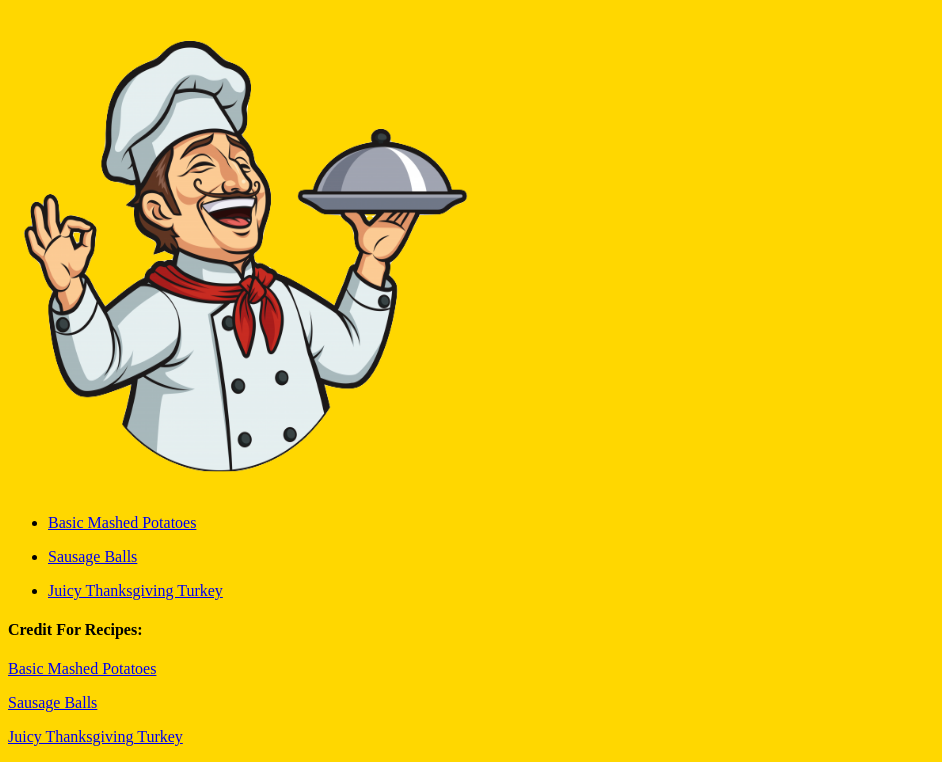
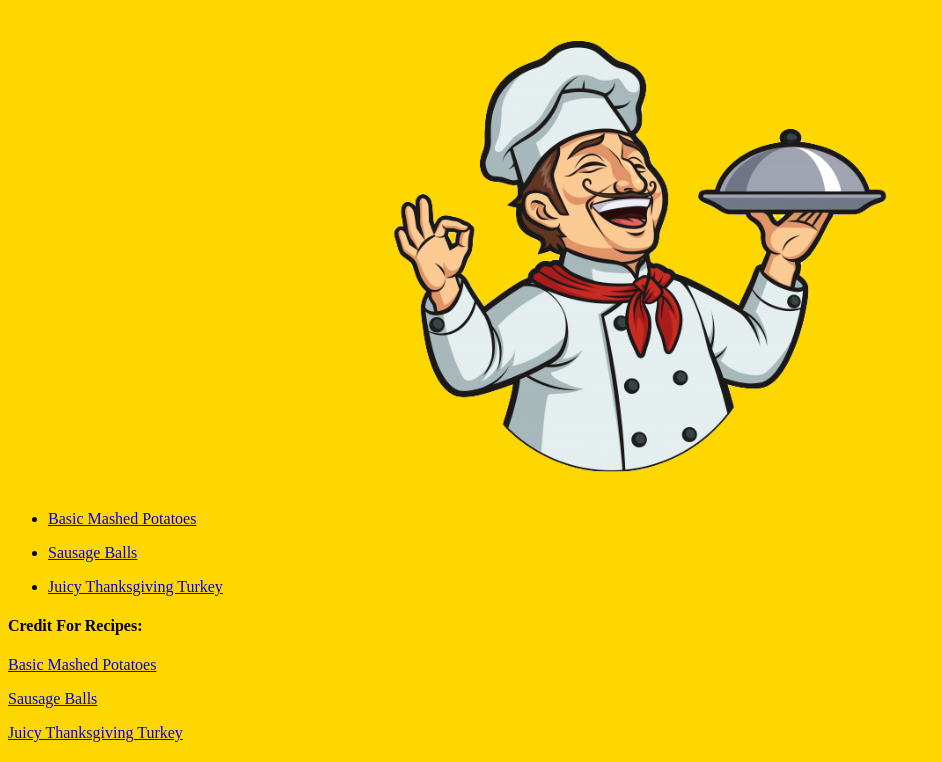
Before and after one commit to ssimkani/odin-recipes, a plain HTML site: page index.html in a window 1280 px wide. Shown: the part 61-823 px from the top of the page, without its empty margins (0-942 px from the left). Drawn offline with Linux system fonts and the light colour scheme.

Commit message:
Centered chef image

```diff
--- a/style.css
+++ b/style.css
@@ -3,6 +3,11 @@ body {
 
 }
 
+
+
 img {
-    background-color: gold;
+    display: block;
+    margin-left: auto;
+    margin-right: auto;
+    width: auto;
 }
```
